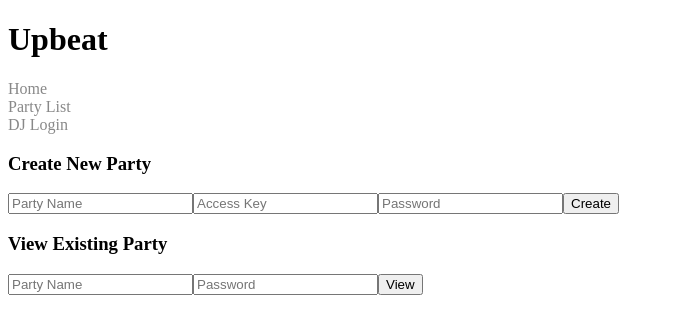
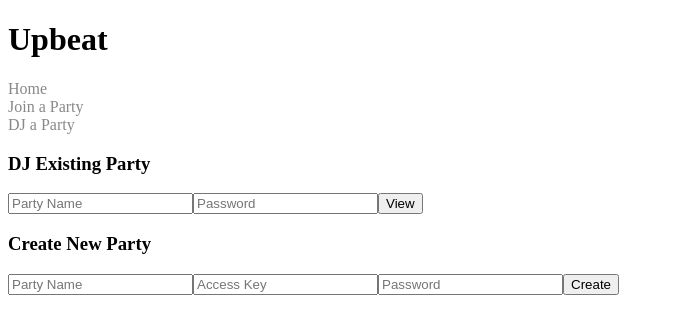
Before and after one commit to EEscalas/UpBeat, an Angular app in the folder upbeat-front-end/: page /dj in a window 1280 px wide. Shown: the top 334 px of the page, without its empty margins (0-674 px from the left). Built offline with nearby package versions, Linux system fonts and the light colour scheme.

Commit message:
trivial renaming

```diff
--- a/upbeat-front-end/src/app/create-party/create-party.component.html
+++ b/upbeat-front-end/src/app/create-party/create-party.component.html
@@ -1,10 +1,10 @@
+<h3>DJ Existing Party</h3>
+<input id="existingPartyName" placeholder="Party Name">
+<input id="existingPartyPassword" placeholder="Password">
+<button (click)= "onSelectView()">View</button>
+
 <h3>Create New Party</h3>
 <input id="partyName" placeholder="Party Name">
 <input id="accessKey" placeholder="Access Key">
 <input id="password" placeholder="Password">
 <button (click)="onSelectCreate()">Create</button>
-
-<h3>View Existing Party</h3>
-<input id="existingPartyName" placeholder="Party Name">
-<input id="existingPartyPassword" placeholder="Password">
-<button (click)= "onSelectView()">View</button>
--- a/upbeat-front-end/src/app/list/list.component.html
+++ b/upbeat-front-end/src/app/list/list.component.html
@@ -1,5 +1,5 @@
 <p>
   <a class='link' (click)="homeClick()" > Home </a>
-  <a class='link' (click)="partyClick()" > Party List </a>
-  <a class='link' (click)="loginClick()" > DJ Login </a>
+  <a class='link' (click)="partyClick()" > Join a Party </a>
+  <a class='link' (click)="loginClick()" > DJ a Party </a>
 </p>
--- a/upbeat-front-end/src/app/party-list/party-list.component.ts
+++ b/upbeat-front-end/src/app/party-list/party-list.component.ts
@@ -14,13 +14,7 @@ export class PartyListComponent implements OnInit {
 
   parties = this.apiService.getParties();
 
-  onSelectParty(name) : void {
-    var id: number;
-    for (let i = 0; i < this.parties.length; i++)
-    {
-      if (this.parties[i].name == name)
-        id = this.parties[i].id;
-    }
+  onSelectParty(name, id) : void {
     this.router.navigateByUrl('/guest/' + name + '/' + id + '/password');
   }
 
```
